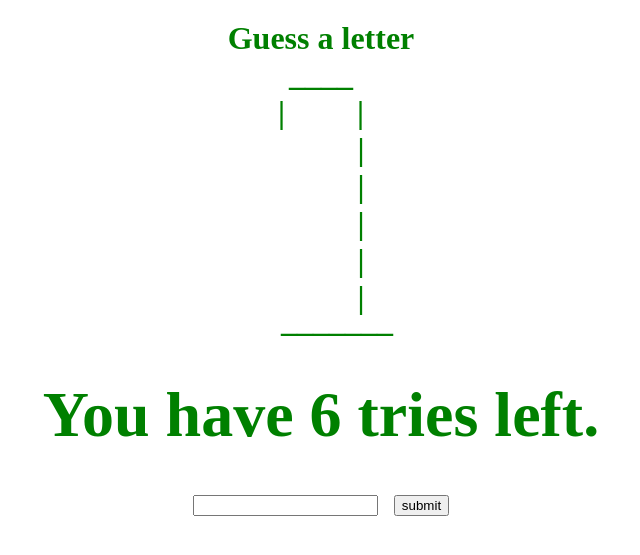
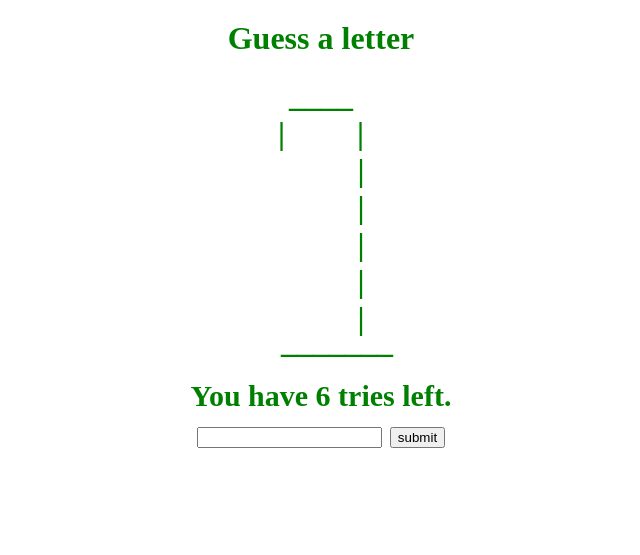
Before and after one commit to elizabethlarkinnelson/Word_Guess, a Django app: template guess_it_project/hangman/templates/hangman/play.html in a window 1280 px wide. Shown: the top 555 px of the page, without its empty margins (319-959 px from the left). Run offline with Django 3.2, Linux system fonts and the light colour scheme; the template is opened without the code that fills it, so the values that code supplies are empty.

Commit message:
Cleaning up names and spaces in html

```diff
--- a/guess_it_project/hangman/static/hangman/style.css
+++ b/guess_it_project/hangman/static/hangman/style.css
@@ -2,6 +2,10 @@ h1 {
     color: green;
     text-align: center;
     margin-top: 20px;
+}
+
+#six_guesses {
+    font-size: 30px;
 }
 
 .button_holder {
--- a/guess_it_project/hangman/templates/hangman/difficulty.html
+++ b/guess_it_project/hangman/templates/hangman/difficulty.html
@@ -9,6 +9,7 @@
     <form action="{% url 'hangman:play' %}" method="POST" id="difficulty">
         {% csrf_token %}
         <select name="difficulty" id="difficulty" onchange="this.form.submit()">
+            <option value="choose">Choose A Level</option>
             <option value="1">1</option>
             <option value="2">2</option>
             <option value="3">3</option>
--- a/guess_it_project/hangman/templates/hangman/game.html
+++ b/guess_it_project/hangman/templates/hangman/game.html
@@ -13,6 +13,9 @@
         <div id="head_stick" class="hangman">|</div>
     {% endif %}
     {% if wrong_guess == 0 %}
+        <div id="image_four" class="hangman">|</div>
+    {% endif %}
+    {% if wrong_guess == 1 %}
         <div id="image_four" class="hangman">|</div>
     {% endif %}
     {% if wrong_guess == 2 %}
--- a/guess_it_project/hangman/templates/hangman/play.html
+++ b/guess_it_project/hangman/templates/hangman/play.html
@@ -2,7 +2,7 @@
 
 <link rel="stylesheet" type="text/css" href="{% static 'hangman/style.css' %}">
 
-<h1> Guess a letter<h>
+<h1> Guess a letter<h1>
 
 <div id="image_one" class="hangman">____</div>
 <div id="image_two" class="hangman">|</div>
@@ -17,15 +17,14 @@
 <div id="base" class="hangman">_______</div>
 
 <div class="wrapper">
-{% if length %}
-    {% for letter in length %}
-    <div class="inline">_</div>
-    {% endfor %}
-{% endif %}
+    {% if length %}
+        {% for letter in length %}
+        <div class="inline">_</div>
+        {% endfor %}
+    {% endif %}
 </div>
 
-
-<h1> You have 6 tries left.</h>
+<div id="six_guesses"> You have 6 tries left.</div>
 
 <div class="guess_button">
     <form action="{% url 'hangman:game' %}" method="POST" id="post_guess">
```
Lines whose indentation alone changed are shown as unchanged.
